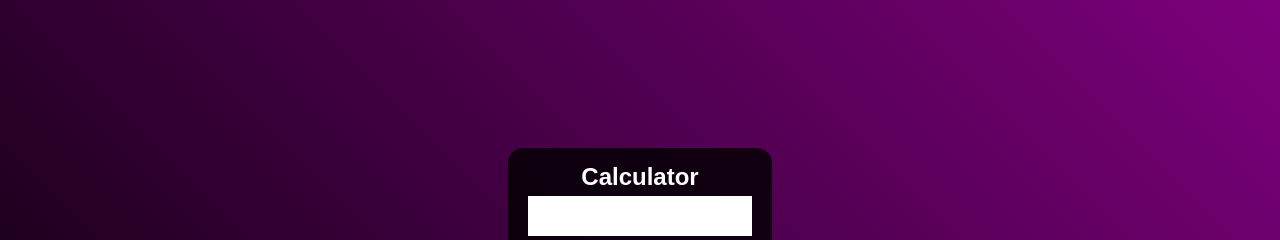
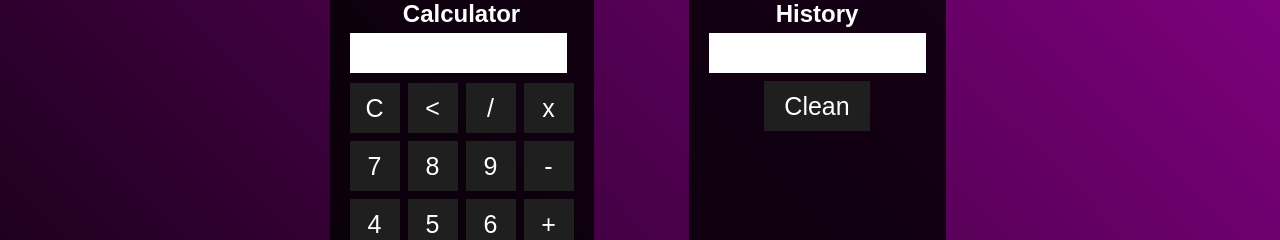
Before and after one commit to 7Lucas/Basic-Calculator, a plain HTML site: page index.html in a window 1280 px wide. Shown: the part 52-292 px from the top of the page. Drawn offline with Linux system fonts and the light colour scheme.

Commit message:
att.Clean.btn

```diff
--- a/index.html
+++ b/index.html
@@ -11,13 +11,13 @@
 <body>
     <div class="container">
         <h1>Lukaz</h1>
-        <div class="flex-container">
+        <div class="flex">
             <div class="bloc">
                 <h2>Calculator</h2>
                 <p class="result" id="result"></p>
                 <table>
                     <tr>
-                        <td><button onclick="clean()">C</button></td>
+                        <td><button onclick="cleanCalc()">C</button></td>
                         <td><button onclick="back()">&lt;</button></td>
                         <td><button onclick="insert('/')">/</button></td>
                         <td><button onclick="insert('*')">x</button></td>
@@ -48,8 +48,9 @@
             </div>
 
            <div class="bloc">
-                <h1>History</h1>
-                <p class="result" id="history"></p>
+                <h2>History</h2>
+                <p class="history" id="history"></p>
+                <button style="width: 106px;" onclick="cleanHistory()">Clean</button>
             </div>
         </div>
     </div>
--- a/script.js
+++ b/script.js
@@ -3,8 +3,12 @@ function insert(num){
     document.getElementById('result').innerHTML = number + num;
 }
 
-function clean(){
+function cleanCalc(){
     document.getElementById('result').innerHTML = "";
+}
+
+function cleanHistory(){
+    document.getElementById('history').innerHTML = "";
 }
 
 function back(){
--- a/style.css
+++ b/style.css
@@ -12,13 +12,23 @@
     text-align: center;
 }
 
-.flex-container{
+.flex{
     display: flex;
-    flex-direction: column;
+    flex-direction: row;
     justify-content: center;
 }
 
 .bloc{
+    background-color: rgba(0,0,0,0.8);
+    top: 50%;
+    left: 50%;
+    border-radius: 15px;
+    padding: 15px;
+    margin-left: 45px;
+    margin-right: 50px;
+}
+
+/*.calc{
     position: absolute;
     background-color: rgba(0,0,0,0.8);
     top: 50%;
@@ -26,7 +36,7 @@
     transform: translate(-50%,-50%);
     border-radius: 15px;
     padding: 15px;
-}
+}*/
 
 button{
     width: 50px;
@@ -45,8 +55,8 @@ button:hover{
 
 .result{
     background-color: white;
-    max-width: 207;
-    min-height: 30px;
+    width: 207px;
+    height: 30px;
     margin: 5px;
     font-size: 25px;
     color: black;
@@ -54,6 +64,20 @@ button:hover{
     padding: 5px;
     overflow-x: auto;
     overflow-y: hidden;
+}
+
+.history{
+    background-color: white;
+    width: 207px;
+    min-height: 30px;
+    max-height: 255px;
+    margin: 5px;
+    font-size: 25px;
+    color: black;
+    text-align: right;
+    padding: 5px;
+    overflow-x: auto;
+    overflow-y: auto; /*hiden*/
 }
 
 ::-webkit-scrollbar{
```
